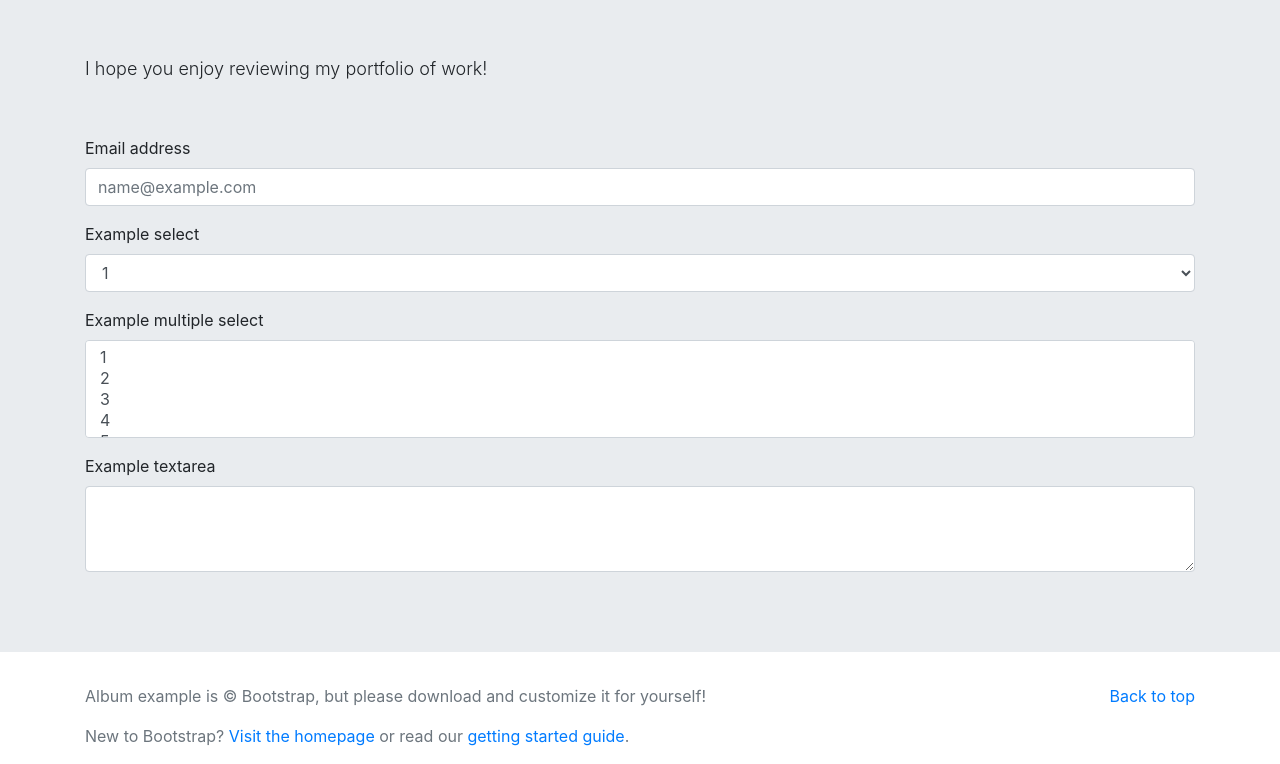
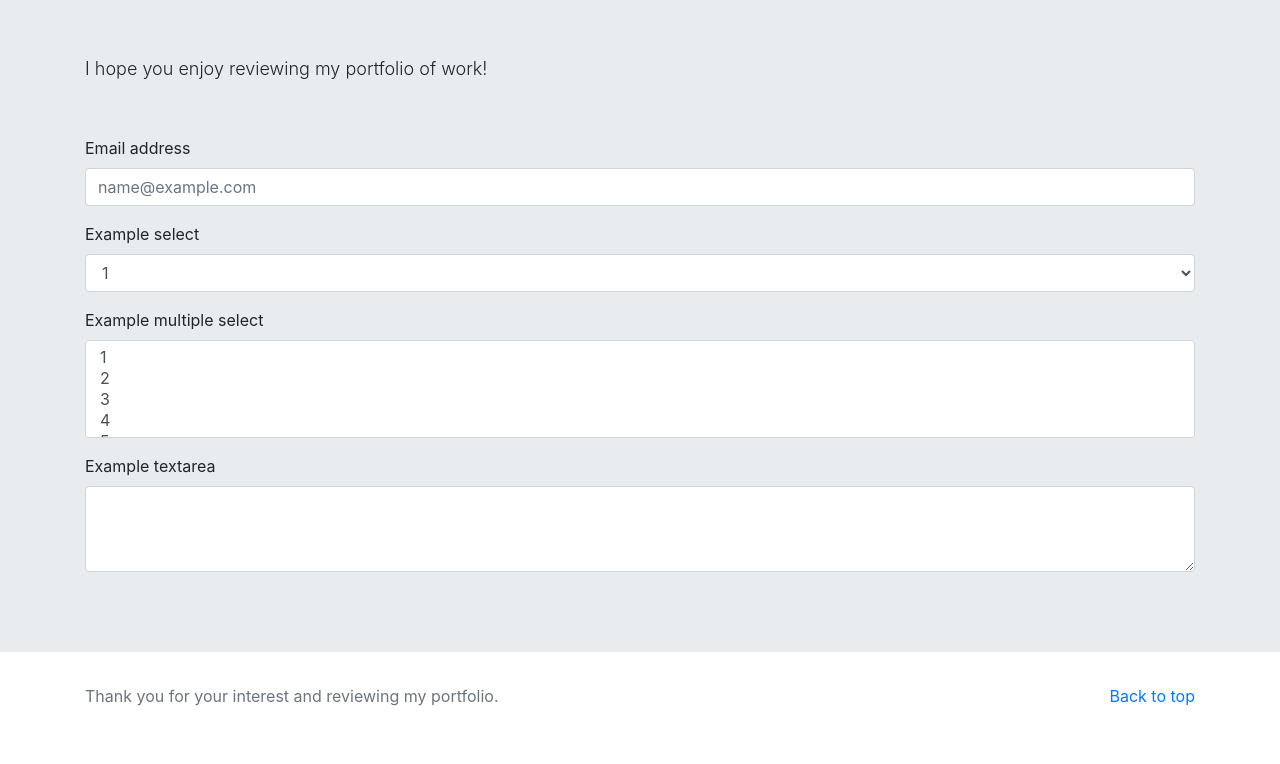
Before and after one commit to mgolino/Bootstrap-project, a plain HTML site: page contact.html in a window 1280 px wide. Shown: the part 62-826 px from the top of the page. After the commit the page ends 800 px from the top, so only its background shows below. Drawn offline with nearby package versions, Linux system fonts and the light colour scheme.

Commit message:
changes to footer on all pages

```diff
--- a/contact.html
+++ b/contact.html
@@ -74,8 +74,8 @@
     <p class="float-right">
       <a href="#">Back to top</a>
     </p>
-    <p>Album example is © Bootstrap, but please download and customize it for yourself!</p>
-    <p>New to Bootstrap? <a href="https://getbootstrap.com/">Visit the homepage</a> or read our <a href="/docs/4.4/getting-started/introduction/">getting started guide</a>.</p>
+    <p>Thank you for your interest and reviewing my portfolio.</p>
+
   </div>
 </footer>
 </html>
```
Also changed, not shown: index.html (+2 -2 lines), portfolio.html (+3 -2 lines).
